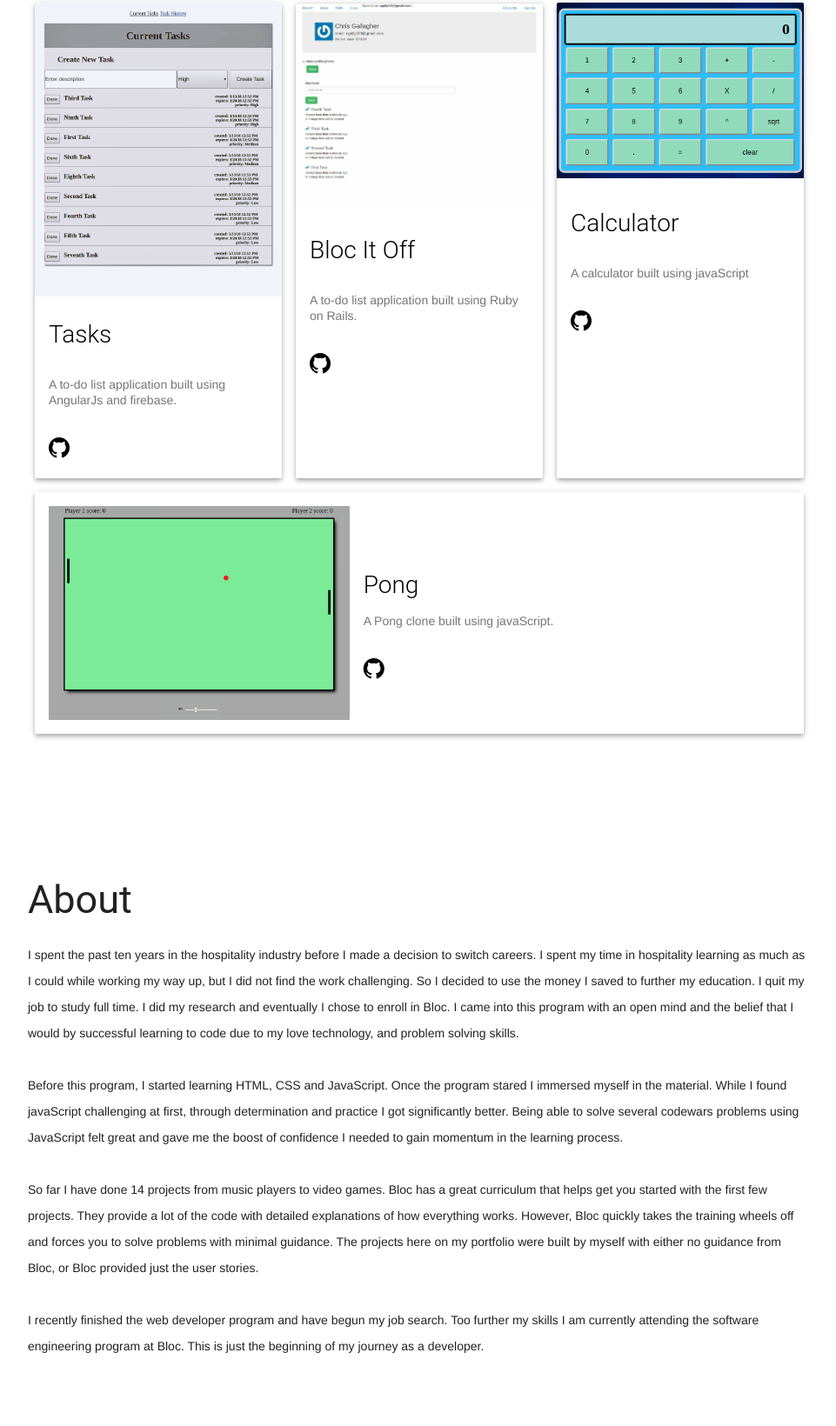
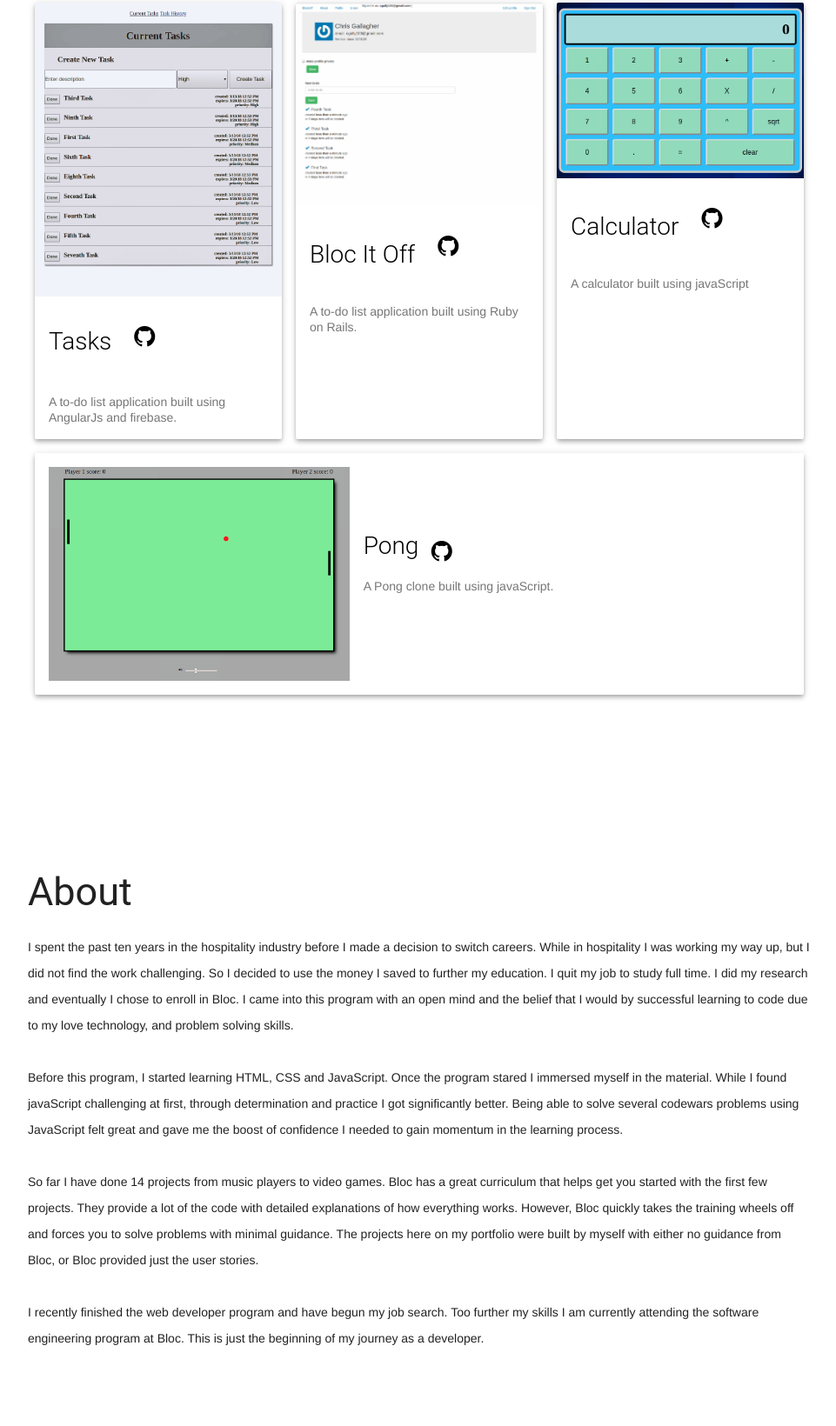
Before and after one commit to CGally/CGally.github.io, a plain HTML site: page portfolio.html in a window 1280 px wide. Shown: the part 1160-2800 px from the top of the page at 87% size, without its empty margins (158-1119 px from the left). Drawn offline with nearby package versions, Linux system fonts and the light colour scheme.

Commit message:
update portfolio

```diff
--- a/portfolio.html
+++ b/portfolio.html
@@ -22,16 +22,16 @@
 
     <main id='projects' class="mdl-layout__content mdl-grid">
 
-      <div class='end project featured-project mdl-grid mdl-cell mdl-cell--12-col mdl-cell--4-col-tablet mdl-card mdl-shadow--4dp'>
+      <div class='project featured-project mdl-grid mdl-cell mdl-cell--12-col mdl-cell--4-col-tablet mdl-card mdl-shadow--4dp'>
         <div class='mdl-cell mdl-cell--5-col mdl-cell--12-col-tablet'>
           <a href="https://gally-platformer.herokuapp.com/index.html"><img src='images/platformer.png' alt='project screenshot'></a>
         </div>
         <div class='mdl-cell mdl-cell--7-col'>
           <a href="https://gally-platformer.herokuapp.com/index.html"><h2 class='black mdl-card__title-text'>Platformer</h2></a>
-          <p class='project-description mdl-card__supporting-text'>A 2d sidescrolling video game built using javaScript. Platformer also uses firebase to allow users to sign up and save their progress.</p>
-          <a href='https://github.com/CGally/Platformer'>
+          <a href='https://github.com/CGally/Platformer' class='git'>
             <i class='black fa fa-github' aria-hidden='true'></i>
           </a>
+          <p class='project-description mdl-card__supporting-text'>A 2d sidescrolling video game built using javaScript. Platformer also uses firebase to allow users to sign up and save their progress.</p>
         </div>
       </div>
 
@@ -41,11 +41,11 @@
         </div>
         <div class='mdl-card__title'>
           <a href="https://gally-tasks.herokuapp.com/"><h2 class='black mdl-card__title-text'>Tasks</h2></a>
+          <a href='https://github.com/CGally/blocitoffFE' class='git'>
+            <i class='black fa fa-github mdl-card__supporting-text' aria-hidden='true'></i>
+          </a>
         </div>
         <div class='mdl-card__supporting-text'>A to-do list application built using AngularJs and firebase.</div>
-        <a href='https://github.com/CGally/blocitoffFE'>
-          <i class='black fa fa-github mdl-card__supporting-text' aria-hidden='true'></i>
-        </a>
       </div>
 
       <div class='project mdl-cell mdl-card mdl-shadow--4dp'>
@@ -54,11 +54,11 @@
         </div>
         <div class='mdl-card__title'>
           <a href="https://gally-to-do-list.herokuapp.com/"><h2 class='black mdl-card__title-text'>Bloc It Off</h2></a>
+          <a href='https://github.com/CGally/blocitoff' class='git'>
+            <i class='black fa fa-github mdl-card__supporting-text' aria-hidden='true'></i>
+          </a>
         </div>
         <div class='mdl-card__supporting-text'>A to-do list application built using Ruby on Rails.</div>
-        <a href='https://github.com/CGally/blocitoff'>
-          <i class='black fa fa-github mdl-card__supporting-text' aria-hidden='true'></i>
-        </a>
       </div>
 
       <div class='project mdl-cell mdl-card mdl-shadow--4dp'>
@@ -67,11 +67,11 @@
         </div>
         <div class='mdl-card__title'>
           <a href="https://gally-calculator.herokuapp.com/index.html"><h2 class='black mdl-card__title-text'>Calculator</h2></a>
+          <a href='https://github.com/CGally/calculator' class='git'>
+            <i class='black fa fa-github mdl-card__supporting-text' aria-hidden='true'></i>
+          </a>
         </div>
         <div class='mdl-card__supporting-text'>A calculator built using javaScript</div>
-        <a href='https://github.com/CGally/calculator'>
-          <i class='black fa fa-github mdl-card__supporting-text' aria-hidden='true'></i>
-        </a>
       </div>
 
       <div class='project featured-project mdl-grid mdl-cell mdl-cell--12-col mdl-cell--4-col-tablet mdl-card mdl-shadow--4dp'>
@@ -80,17 +80,17 @@
         </div>
         <div class='mdl-cell mdl-cell--7-col'>
           <a href="https://gally-pong.herokuapp.com/index.html"><h2 class='black mdl-card__title-text'>Pong</h2></a>
-          <p class='project-description mdl-card__supporting-text'>A Pong clone built using javaScript.</p>
-          <a href='https://github.com/CGally/bloc-pong'>
+          <a href='https://github.com/CGally/bloc-pong' class='git'>
             <i class='black fa fa-github' aria-hidden='true'></i>
           </a>
+          <p class='project-description mdl-card__supporting-text'>A Pong clone built using javaScript.</p>
         </div>
       </div>
 
       <div id='about' class='about'>
         <h2> About </h2>
-        <p>I spent the past ten years in the hospitality industry before I made a decision to switch careers. I spent my time in
-        hospitality learning as much as I could while working my way up, but I did not find the work challenging. So I decided to use
+        <p>I spent the past ten years in the hospitality industry before I made a decision to switch careers. While in
+        hospitality I was working my way up, but I did not find the work challenging. So I decided to use
         the money I saved to further my education. I quit my job to study full time. I did my research and eventually I
         chose to enroll in Bloc. I came into this program with an open mind and the belief that I would by successful learning to code
         due to my love technology, and problem solving skills.
--- a/styles/main.css
+++ b/styles/main.css
@@ -19,6 +19,10 @@ p {
   padding-bottom: 15%;
 }
 
+#about {
+  padding-top: 4%;
+}
+
 body {
   padding-bottom: 5rem;
 }
@@ -37,6 +41,7 @@ body {
 
 .black {
   color: black;
+  display: inline-block;
   font-size: 28px;
 }
 
@@ -65,6 +70,11 @@ main {
   width: 100%;
 }
 
+.git {
+  display: inline-block;
+  padding-left: 10px;
+}
+
 footer.mdl-mini-footer {
   bottom: 0;
   padding: 0.5rem;
```
Also changed, not shown: index.html (+1 -1 lines).
